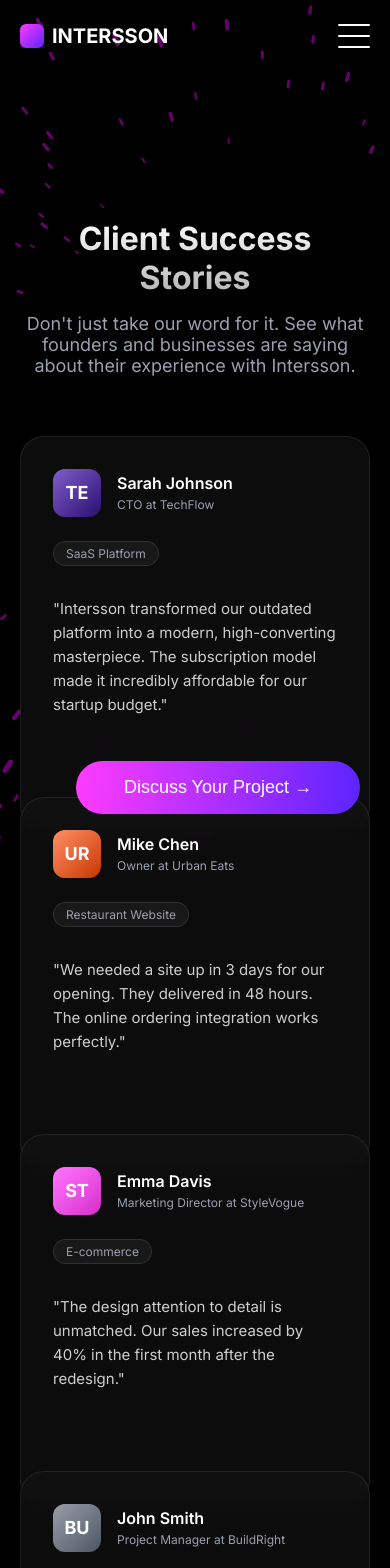
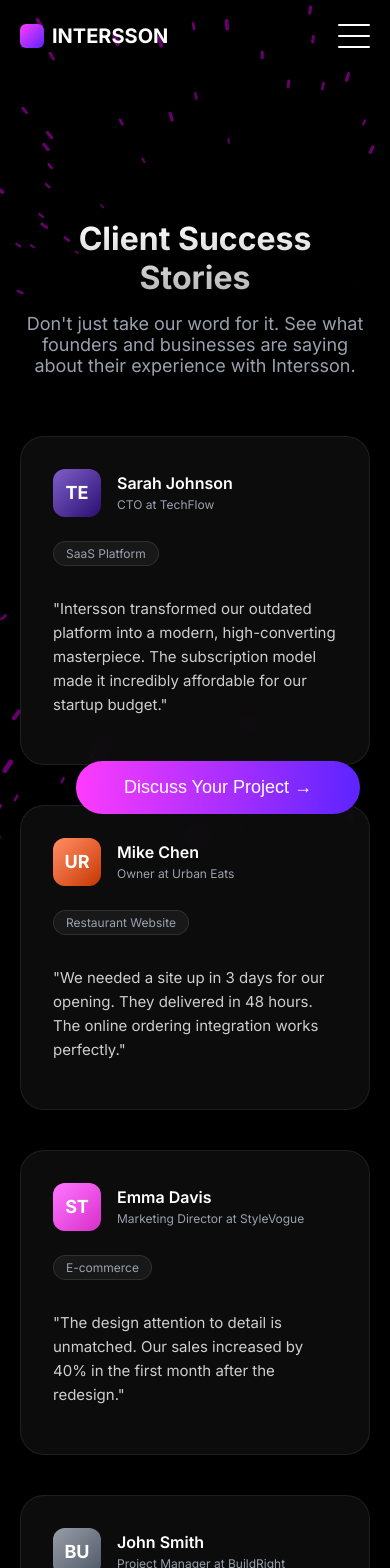
Before and after one commit to intersson-sir/Intersson, a Next.js app: page /reviews in a window 390 px wide. Shown: the top 1568 px of the page. Built offline with nearby package versions, Linux system fonts and the light colour scheme.

Commit message:
Fix card overlapping on Reviews page by removing height constraints and improving spacing

```diff
--- a/src/app/reviews/reviews.module.css
+++ b/src/app/reviews/reviews.module.css
@@ -35,12 +35,14 @@
 .grid {
     display: grid;
     grid-template-columns: repeat(3, 1fr);
-    gap: 32px;
+    grid-auto-rows: auto;
+    gap: 48px;
     max-width: 1200px;
     margin: 0 auto;
     padding: 0 20px;
     position: relative;
     z-index: 10;
+    height: auto;
 }
 
 /* Review Card */
@@ -53,13 +55,14 @@
     transition: all 0.3s ease;
     display: flex;
     flex-direction: column;
-    height: 100%;
+    height: auto;
+    /* Changed from 100% to prevent squashing */
 }
 
 .card:hover {
     border-color: rgba(255, 255, 255, 0.15);
-    transform: translateY(-4px);
-    box-shadow: 0 10px 40px rgba(0, 0, 0, 0.4);
+    transform: translateY(-8px);
+    box-shadow: 0 20px 40px rgba(0, 0, 0, 0.4);
 }
 
 .cardHeader {
@@ -262,9 +265,16 @@
 }
 
 /* Responsive */
+@media (max-width: 1024px) {
+    .grid {
+        grid-template-columns: repeat(2, 1fr);
+    }
+}
+
 @media (max-width: 768px) {
     .grid {
         grid-template-columns: 1fr;
+        gap: 40px;
     }
 
     .title {
```
